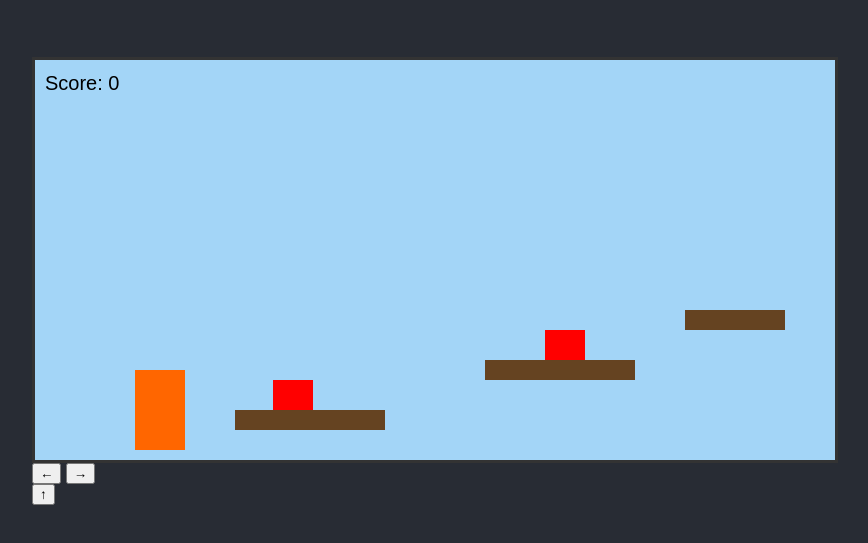
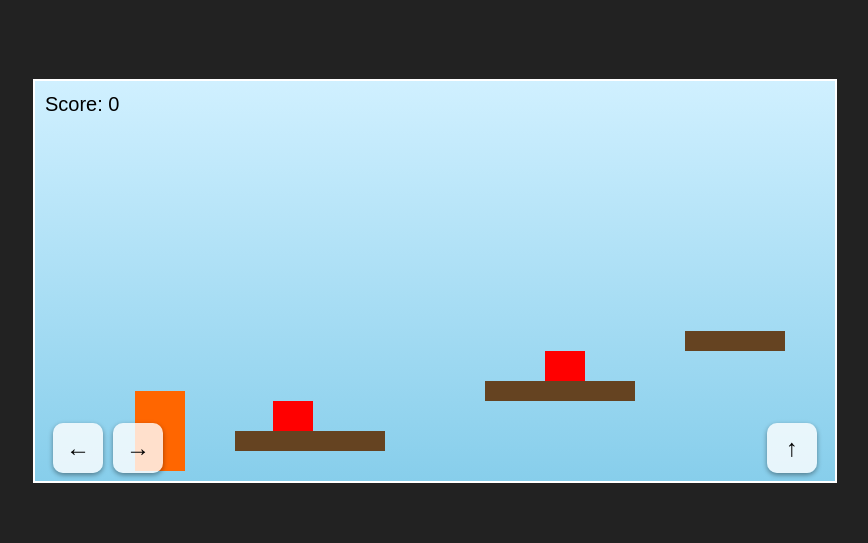
Before and after one commit to Rezmodi7/ZenZen-treasuery, a plain HTML site: page index.html in a window 1280 px wide. Shown: the part 119-662 px from the top of the page, without its empty margins (205-1073 px from the left). Drawn offline with Linux system fonts and the light colour scheme.

Commit message:
Update style.css

```diff
--- a/style.css
+++ b/style.css
@@ -1,54 +1,52 @@
 body {
   margin: 0;
-    background: #282c34;
+  padding: 0;
+  background-color: #222;
   display: flex;
   justify-content: center;
   align-items: center;
   height: 100vh;
-    font-family: Arial, sans-serif;
-    color: white;
+  font-family: sans-serif;
 }
 
 #game-container {
   position: relative;
 }
 
-#gameCanvas {
-    background: #a3d5f7;
-    border: 3px solid #333;
+canvas {
+  border: 2px solid #fff;
+  background: linear-gradient(to top, #87ceeb, #d0f0ff);
   display: block;
 }
 
-#touch-controls {
+/* Touch Controls */
+#controls {
   position: absolute;
   bottom: 10px;
   width: 100%;
   display: flex;
   justify-content: space-between;
-    padding: 0 20px;
-    box-sizing: border-box;
+  pointer-events: none;
 }
 
-#touch-controls .left-right {
+.left-controls, .right-controls {
   display: flex;
   gap: 10px;
+  pointer-events: auto;
+  padding: 0 20px;
 }
 
-#touch-controls button {
-    font-size: 1.5rem;
-    padding: 10px 20px;
+button {
+  width: 50px;
+  height: 50px;
+  font-size: 24px;
   border: none;
-    border-radius: 8px;
-    background-color: #444;
-    color: white;
-    user-select: none;
+  border-radius: 10px;
+  background-color: rgba(255, 255, 255, 0.8);
+  box-shadow: 0 2px 5px rgba(0,0,0,0.4);
+  cursor: pointer;
 }
 
-#touch-controls button:active {
-    background-color: #666;
+button:active {
+  background-color: #ccc;
 }
-
-
-#touch-controls button:active {
-    background-color: #666;
-}
```
Lines whose indentation alone changed are shown as unchanged.
